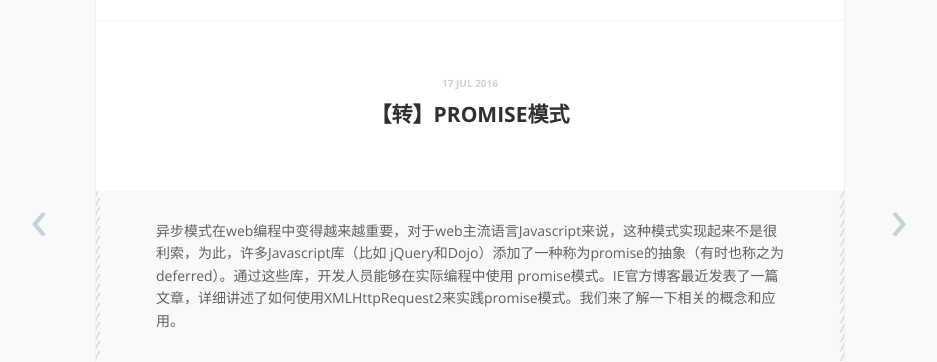
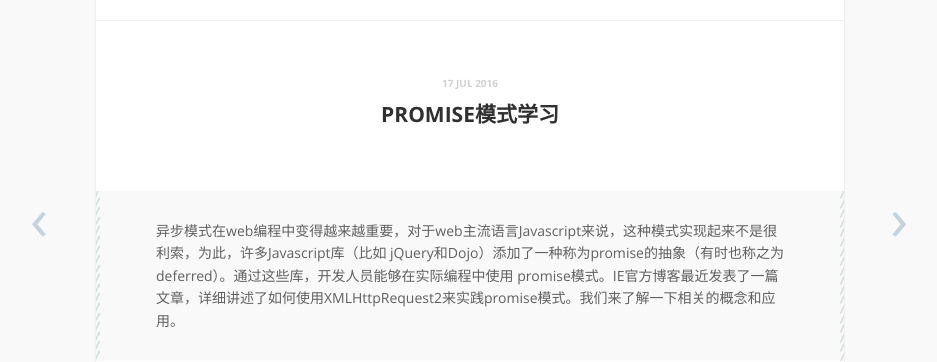
Before and after one commit to huguobo/old-blog, a Jekyll site: the page built from _posts/2016-07-17-js-promise.md, in a window 1280 px wide and 900 px high. Shown: the part 275-637 px from the top of the window, without its empty margins (170-1107 px from the left). Built offline with Jekyll 4.4.1, drawn with Linux system fonts in a browser that asks for light colours; Markdown is read by kramdown in place of the engine named in the settings; comment, search, counter and statistics services are not loaded.

Commit message:
edit old posts

```diff
--- a/_posts/2016-07-17-js-promise.md
+++ b/_posts/2016-07-17-js-promise.md
@@ -1,6 +1,6 @@
 ---
 layout: post
-title: 【转】Promise模式
+title: Promise模式学习
 date: 2016-07-17 20:25:00
 type: js promise
 comment: y
```
Also changed, not shown: _posts/2016-08-22-css-hack.md (+0 -4 lines).
